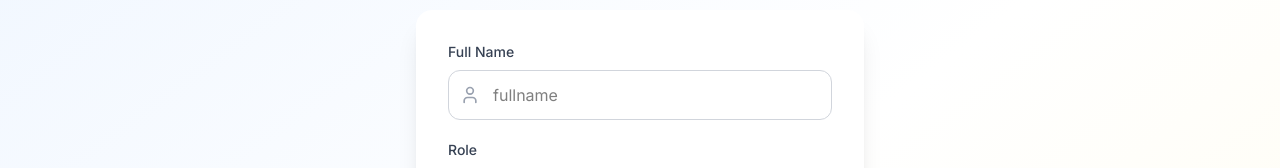
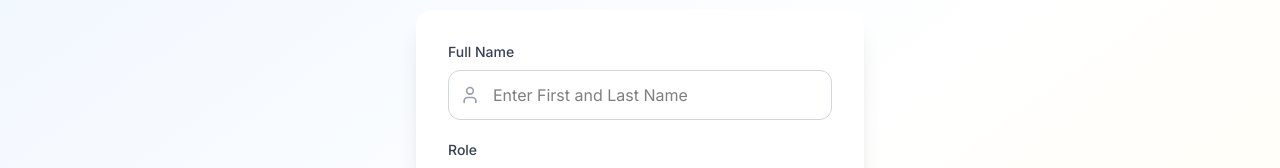
Before and after one commit to Vickyvackydev/sa-translator, a React (Vite) app: page /register in a window 1280 px wide. Shown: the part 186-354 px from the top of the page. Built offline with nearby package versions, Linux system fonts and the light colour scheme.

Commit message:
Added firstname and lastname

```diff
--- a/src/auth/Register.tsx
+++ b/src/auth/Register.tsx
@@ -104,7 +104,7 @@ export default function RegisterScreen() {
                     setFormData({ ...formData, name: e.target.value })
                   }
                   className="w-full pl-11 pr-4 py-3 border border-gray-300 rounded-xl focus:outline-none focus:ring-2 focus:ring-blue-500 focus:border-transparent"
-                  placeholder="fullname"
+                  placeholder="Enter First and Last Name"
                 />
               </div>
             </div>
```
